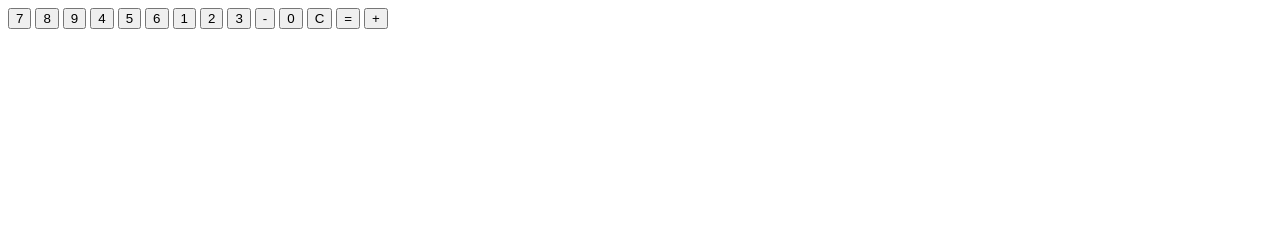
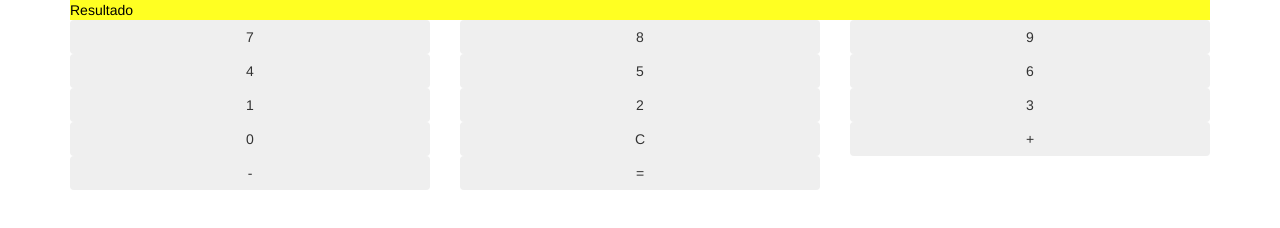
Before and after one commit to robocopy40/calculator, a website: page index.html in a window 1280 px wide. Drawn offline with nearby package versions, Linux system fonts and the light colour scheme.

Commit message:
Version con interfaz de la calculadora

```diff
--- a/index.html
+++ b/index.html
@@ -1,35 +1,81 @@
 <html>
 <head>
+<link rel="stylesheet" href="/home/usuario/calculator/bower_components/bootstrap/dist/css/bootstrap.min.css">
 </head>
 <body>
-<input type="button" class="button" value="7">
+<div class="container">
 
-<input type="button" class="button" value="8">
+<div class= "row">
+<div class = "col-xs-12">
+<div id="resultado" style="background:#FF2;color:black">Resultado
+</div>
+</div>
+</div>
 
-<input type="button" class="button" value="9">
+<div class= "row">
+<div class="col-xs-4">
+<input type="button" class="btn btn-block" value="7">
+</div>
 
-<input type="button" class="button" value="4">
+<div class="col-xs-4">
+<input type="button" class="btn btn-block" value="8">
+</div>
 
-<input type="button" class="button" value="5">
+<div class="col-xs-4">
+<input type="button" class="btn btn-block" value="9">
+</div>
+</div>
 
-<input type="button" class="button" value="6">
+<div class= "row">
+<div class="col-xs-4">
+<input type="button" class="btn btn-block" value="4">
+</div>
+<div class="col-xs-4">
+<input type="button" class="btn btn-block" value="5">
+</div>
+<div class="col-xs-4">
+<input type="button" class="btn btn-block" value="6">
+</div>
+</div>
 
-<input type="button" class="button" value="1">
+<div class= "row">
+<div class="col-xs-4">
+<input type="button" class="btn btn-block" value="1">
+</div>
 
-<input type="button" class="button" value="2">
+<div class="col-xs-4">
+<input type="button" class="btn btn-block" value="2">
+</div>
 
-<input type="button" class="button" value="3">
+<div class="col-xs-4">
+<input type="button" class="btn btn-block" value="3">
+</div>
+</div>
 
-<input type="button" class="button" value="-">
+<div class= "row">
+<div class="col-xs-4">
+<input type="button" class="btn btn-block" value="0">
+</div>
 
-<input type="button" class="button" value="0">
+<div class="col-xs-4">
+<input type="button" class="btn btn-block" value="C">
+</div>
 
-<input type="button" class="button" value="C">
+<div class="col-xs-4">
+<input type="button" class="btn btn-block" value="+">
+</div>
+</div>
 
-<input type="button" class="button" value="=">
+<div class= "row">
+<div class="col-xs-4">
+<input type="button" class="btn btn-block" value="-">
+</div>
 
-<input type="button" class="button" value="+">
-
+<div class="col-xs-4">
+<input type="button" class="btn btn-block" value="=">
+</div>
+</div>
+</div>
 
 </body>
 </html>
```
Also changed, not shown: bower.json (added, +24 -0 lines), 1 other file.
